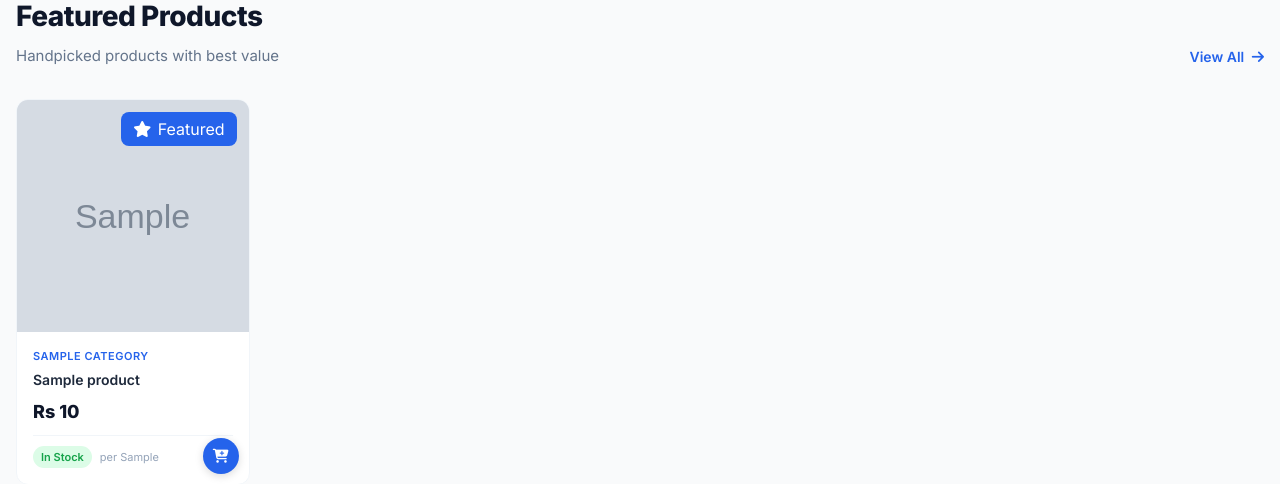
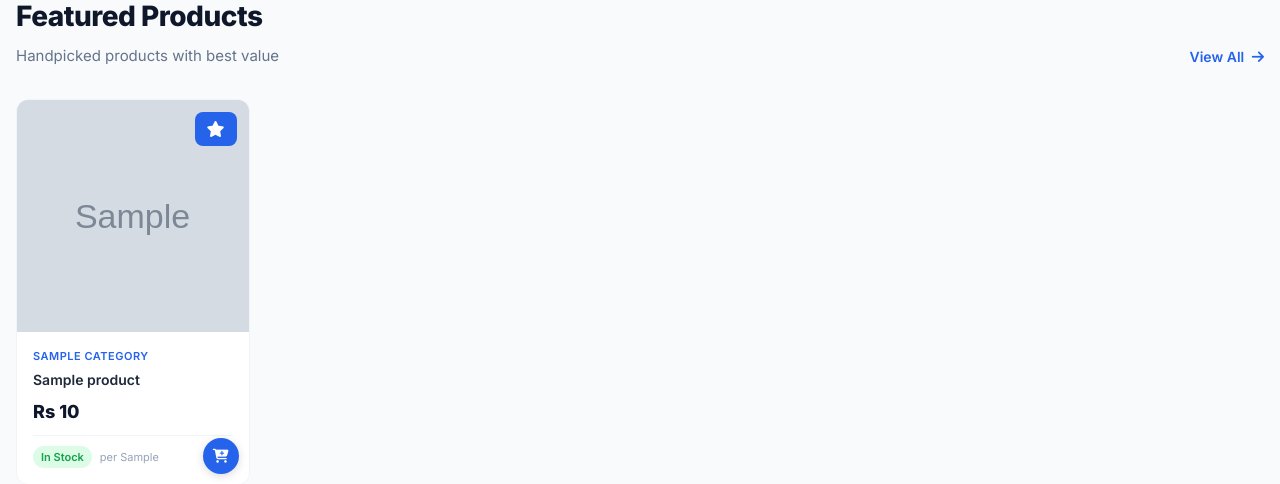
Before and after one commit to 2anupam0/bharatpur-plumbing-hub, a Django app: page / in a window 1280 px wide; the page is wider, and only the part inside the window is pictured. Shown: the part 1395-1879 px from the top of that part. Run offline with Django 4.2, Linux system fonts and the light colour scheme; tables that the repository leaves empty hold one stand-in row (values such as "Sample post"); grey boxes marked "Sample" are stand-in pictures; some libraries are stand-ins or nearby versions.

Commit message:
Show only star icon on featured badge, remove text

```diff
--- a/shop/templates/shop/home.html
+++ b/shop/templates/shop/home.html
@@ -118,7 +118,7 @@
                     <span class="badge-discount">-{{ product.discount_percentage }}%</span>
                     {% endif %}
                     {% if product.is_featured %}
-                    <span class="badge-featured"><i class="fas fa-star mr-0.5"></i> Featured</span>
+                    <span class="badge-featured"><i class="fas fa-star"></i></span>
                     {% endif %}
                 </div>
                 <div class="product-info">
--- a/shop/templates/shop/product_detail.html
+++ b/shop/templates/shop/product_detail.html
@@ -37,7 +37,7 @@
                 <span class="badge-discount" style="font-size:13px;padding:6px 14px;">Save {{ product.discount_percentage }}%</span>
                 {% endif %}
                 {% if product.is_featured %}
-                <span class="badge-featured" style="font-size:13px;padding:6px 14px;"><i class="fas fa-star mr-1"></i>Featured</span>
+                <span class="badge-featured" style="font-size:13px;padding:6px 14px;"><i class="fas fa-star"></i></span>
                 {% endif %}
             </div>
 
--- a/shop/templates/shop/product_list.html
+++ b/shop/templates/shop/product_list.html
@@ -83,7 +83,7 @@
                             <span class="badge-discount">-{{ product.discount_percentage }}%</span>
                             {% endif %}
                             {% if product.is_featured %}
-                            <span class="badge-featured"><i class="fas fa-star mr-0.5"></i> Featured</span>
+                            <span class="badge-featured"><i class="fas fa-star"></i></span>
                             {% endif %}
                         </div>
                         <div class="product-info">
```
